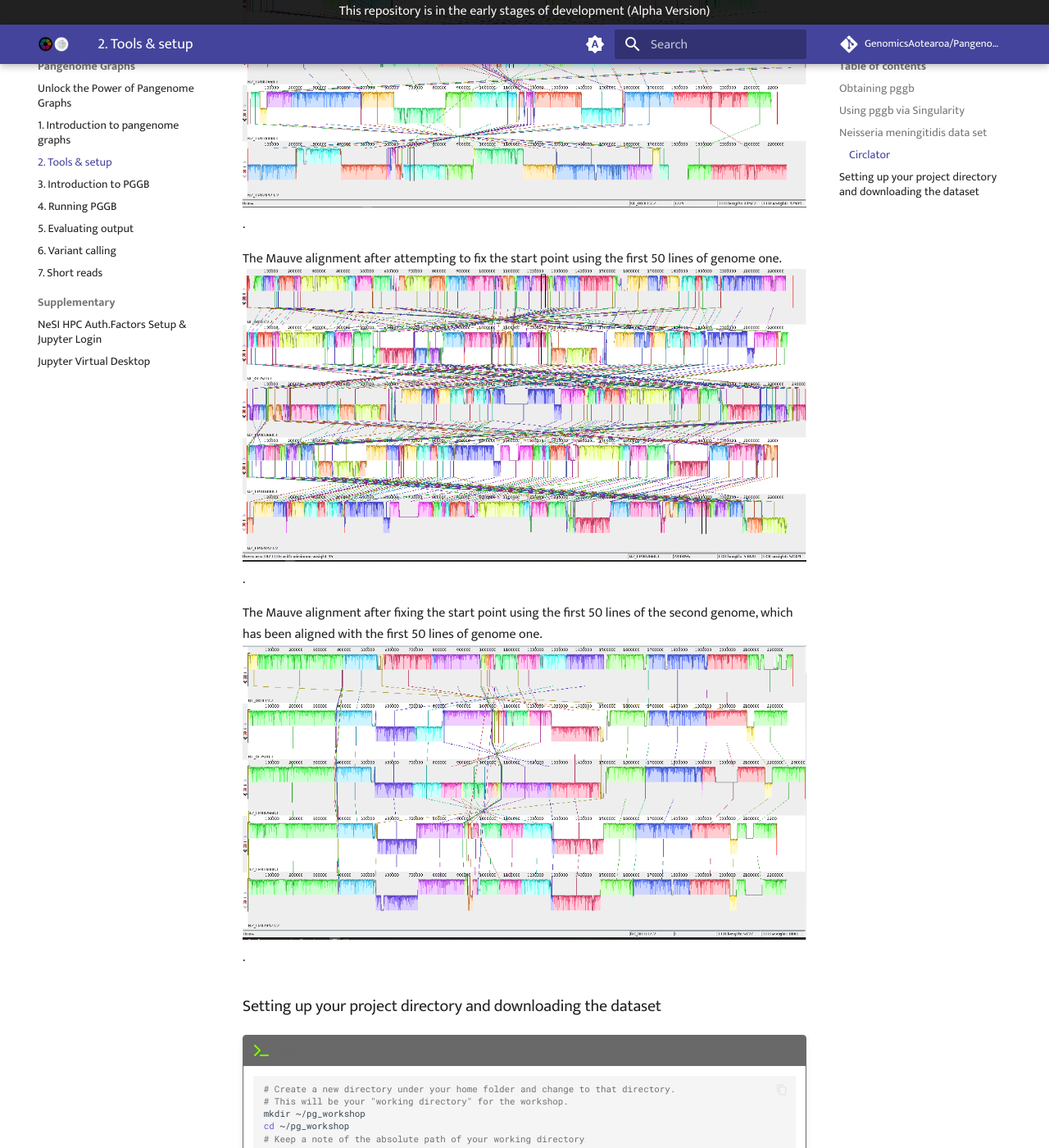
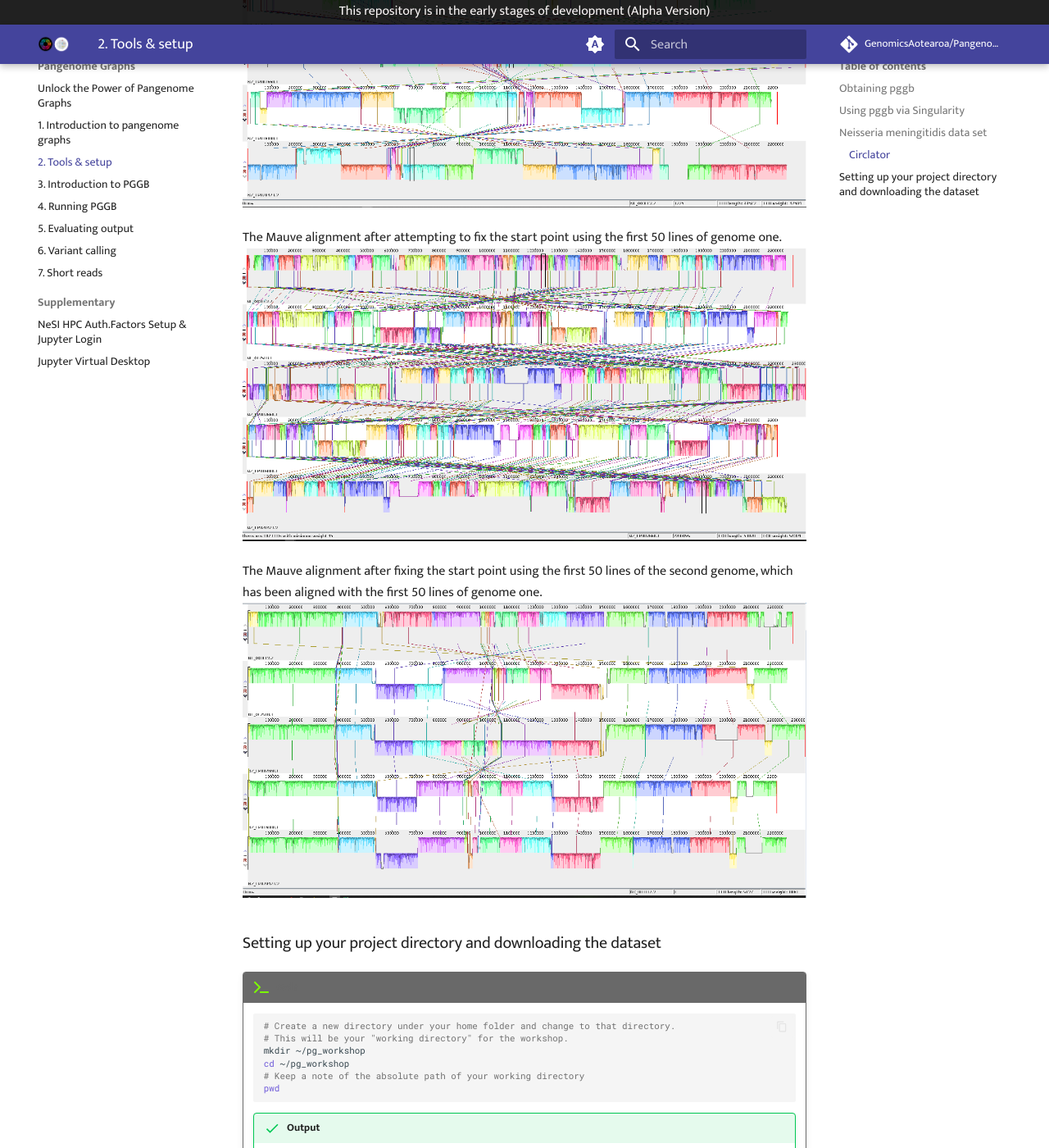
Before and after one commit to GenomicsAotearoa/Pangenome-Graphs-Workshop, an MkDocs documentation site: the page built from docs/2_Tools_and_setup.md, in a window 1280 px wide and 1400 px high, scrolled down 2201 px. Shown: the whole window at 82% size. Built offline with MkDocs 1.6.1 and Material for MkDocs 9.7.7, drawn with Linux system fonts in a browser that asks for light colours; comment, search, counter and statistics services are not loaded.

Commit message:
Update 2_Tools_and_setup.md

```diff
--- a/docs/2_Tools_and_setup.md
+++ b/docs/2_Tools_and_setup.md
@@ -194,15 +194,17 @@
 
 
 ??? info "Fix the start point of the 5NM genomes "
+
+
 One tricky aspect is finding a region that is present in all the genomes and is oriented in the same direction.
 The mauve alignment of the 5NM genomes
-![5NM_Mauve](theme_figures/5NM_marve.png).
+![5NM_Mauve](theme_figures/5NM_marve.png)
 
 The Mauve alignment after attempting to fix the start point using the first 50 lines of genome one.
-![5NM_Mauve](theme_figures/5NMre1_marve.png).
+![5NM_Mauve](theme_figures/5NMre1_marve.png)
 
 The Mauve alignment after fixing the start point using the first 50 lines of the second genome, which has been aligned with the first 50 lines of genome one.
-![5NM_Mauve](theme_figures/5NMre2_marve.png).
+![5NM_Mauve](theme_figures/5NMre2_marve.png)
 
 
 
```
